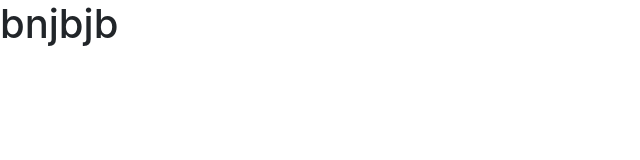
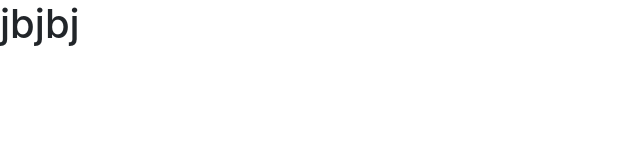
Before and after one commit to Dilansilva/MERN-CRUD, a React (Create React App) app: page / in a window 1280 px wide. Shown: the top 160 px of the page, without its empty margins (0-640 px from the left). Built offline with nearby package versions, Linux system fonts and the light colour scheme.

Commit message:
Delete card is done

```diff
--- /dev/null
+++ b/src/components/DeleteCard.js
@@ -0,0 +1,11 @@
+import React, { Component } from 'react'
+
+export default class DeleteCard extends Component {
+    render() {
+        return (
+            <div>
+                <h1>jbjbj</h1>
+            </div>
+        )
+    }
+}
--- a/src/pages/Delete.js
+++ b/src/pages/Delete.js
@@ -1,4 +1,5 @@
-import React, { Component } from 'react'
+import React, { Component } from 'react';
+import DeleteCard from '../components/DeleteCard';//import delete card
 
 export default class Delete extends Component {
     constructor(props){
@@ -10,7 +11,7 @@ export default class Delete extends Component {
     render() {
         return (
             <div>
-                <h1>bnjbjb</h1>
+                <DeleteCard/>
             </div>
         )
     }
```
